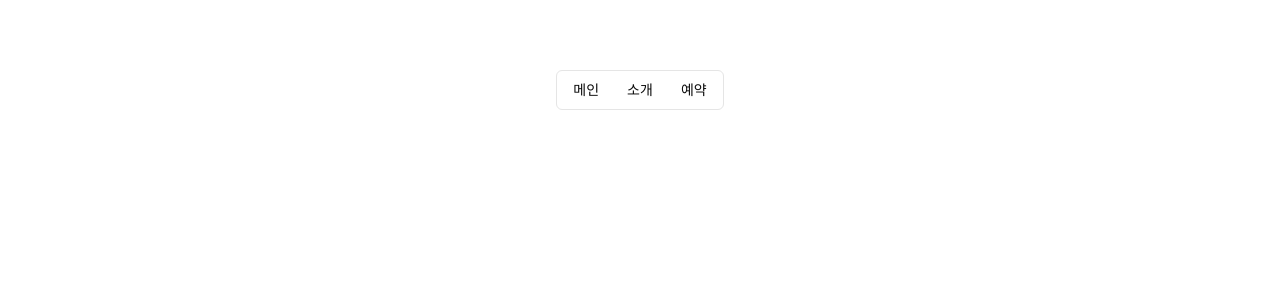
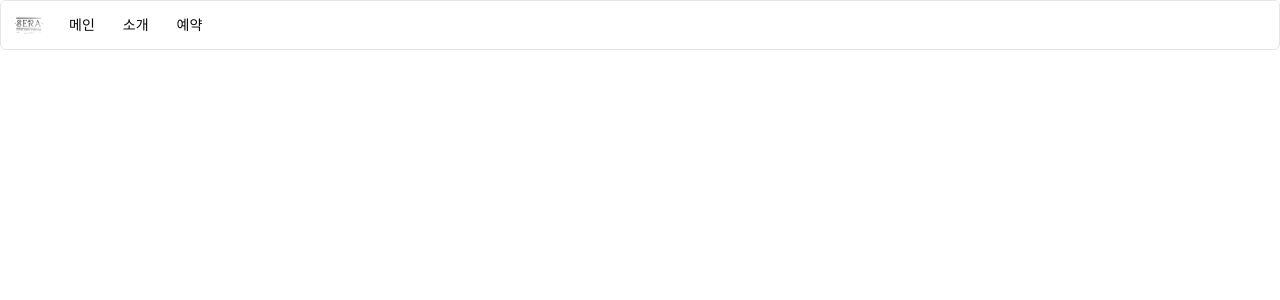
Before and after one commit to GanziMan/BodyBooker, a Next.js app: page / in a window 1280 px wide. Shown: the top 300 px of the page. Built offline with nearby package versions, Linux system fonts and the light colour scheme.

Commit message:
Fix: MenuBar 구조 변경

```diff
--- a/src/app/(main)/reservation/ReservationForm.tsx
+++ b/src/app/(main)/reservation/ReservationForm.tsx
@@ -1,7 +1,6 @@
 "use client";
 import { ko } from "date-fns/locale";
 import { Calendar } from "@/components/ui/calendar";
-import { Button } from "@/components/ui/button";
 import { useState } from "react";
 import { DialogComponent } from "@/components/Dialog";
 import {
--- a/src/app/globals.css
+++ b/src/app/globals.css
@@ -42,32 +42,6 @@ body {
     --chart-5: 27 87% 67%;
     --radius: 0.5rem;
   }
-  .dark {
-    --background: 0 0% 3.9%;
-    --foreground: 0 0% 98%;
-    --card: 0 0% 3.9%;
-    --card-foreground: 0 0% 98%;
-    --popover: 0 0% 3.9%;
-    --popover-foreground: 0 0% 98%;
-    --primary: 0 0% 98%;
-    --primary-foreground: 0 0% 9%;
-    --secondary: 0 0% 14.9%;
-    --secondary-foreground: 0 0% 98%;
-    --muted: 0 0% 14.9%;
-    --muted-foreground: 0 0% 63.9%;
-    --accent: 0 0% 14.9%;
-    --accent-foreground: 0 0% 98%;
-    --destructive: 0 62.8% 30.6%;
-    --destructive-foreground: 0 0% 98%;
-    --border: 0 0% 14.9%;
-    --input: 0 0% 14.9%;
-    --ring: 0 0% 83.1%;
-    --chart-1: 220 70% 50%;
-    --chart-2: 160 60% 45%;
-    --chart-3: 30 80% 55%;
-    --chart-4: 280 65% 60%;
-    --chart-5: 340 75% 55%;
-  }
 }
 
 @layer base {
--- a/src/app/layout.tsx
+++ b/src/app/layout.tsx
@@ -1,6 +1,7 @@
 import type { Metadata } from "next";
 import localFont from "next/font/local";
 import "./globals.css";
+import LayoutClient from "./layoutClient";
 
 const geistSans = localFont({
   src: "./fonts/GeistVF.woff",
@@ -28,6 +29,7 @@ export default function RootLayout({
       <body
         className={`${geistSans.variable} ${geistMono.variable} antialiased`}
       >
+        <LayoutClient />
         {children}
       </body>
     </html>
--- /dev/null
+++ b/src/app/layoutClient.tsx
@@ -0,0 +1,84 @@
+"use client";
+
+import {
+  Menubar,
+  MenubarContent,
+  MenubarItem,
+  MenubarMenu,
+  MenubarSeparator,
+  MenubarShortcut,
+  MenubarTrigger,
+} from "@/components/ui/menubar";
+import Image from "next/image";
+
+import { useRouter } from "next/navigation";
+
+interface MenuDataType {
+  menu: string;
+  url: string;
+  content: React.ReactNode;
+}
+
+const MENU_DATA: MenuDataType[] = [
+  {
+    menu: "메인",
+    url: "/",
+    content: <></>,
+  },
+  {
+    menu: "소개",
+    url: "/introuduce",
+    content: (
+      <MenubarContent>
+        <MenubarItem>
+          바디프로필 <MenubarShortcut>영상</MenubarShortcut>
+        </MenubarItem>
+
+        <MenubarSeparator />
+        <MenubarItem>
+          소개 <MenubarShortcut>글</MenubarShortcut>
+        </MenubarItem>
+      </MenubarContent>
+    ),
+  },
+  {
+    menu: "예약",
+    url: "/reservation",
+    content: (
+      <MenubarContent>
+        <MenubarItem>
+          실시간 예약 <MenubarShortcut>예약</MenubarShortcut>
+        </MenubarItem>
+
+        <MenubarSeparator />
+        <MenubarItem>예약 현황</MenubarItem>
+      </MenubarContent>
+    ),
+  },
+];
+
+export default function LayoutClient() {
+  const router = useRouter();
+
+  return (
+    <>
+      <Menubar className="w-full top-0 h-[50px] sticky">
+        <Image src={"/images/img-logo.jpeg"} alt="" width={48} height={48} />
+
+        {MENU_DATA.map((item) => {
+          return (
+            <MenubarMenu>
+              <MenubarTrigger
+                className="h-full"
+                onClick={() => router.push(`${item.url}`)}
+              >
+                {item.menu}
+              </MenubarTrigger>
+              {item.content}
+            </MenubarMenu>
+          );
+        })}
+      </Menubar>
+    </>
+  );
+}
--- a/src/app/page.tsx
+++ b/src/app/page.tsx
@@ -1,75 +1,7 @@
 "use client";
 
-import {
-  Menubar,
-  MenubarContent,
-  MenubarItem,
-  MenubarMenu,
-  MenubarSeparator,
-  MenubarShortcut,
-  MenubarTrigger,
-} from "@/components/ui/menubar";
-import { useRouter } from "next/navigation";
-
-interface MenuDataType {
-  menu: string;
-  url: string;
-  content: React.ReactNode;
-}
-
-const MENU_DATA: MenuDataType[] = [
-  {
-    menu: "메인",
-    url: "/",
-    content: <></>,
-  },
-  {
-    menu: "소개",
-    url: "/introuduce",
-    content: (
-      <MenubarContent>
-        <MenubarItem>
-          바디프로필 <MenubarShortcut>영상</MenubarShortcut>
-        </MenubarItem>
-
-        <MenubarSeparator />
-        <MenubarItem>
-          소개 <MenubarShortcut>글</MenubarShortcut>
-        </MenubarItem>
-      </MenubarContent>
-    ),
-  },
-  {
-    menu: "예약",
-    url: "/reservation",
-    content: (
-      <MenubarContent>
-        <MenubarItem>
-          실시간 예약 <MenubarShortcut>예약</MenubarShortcut>
-        </MenubarItem>
-
-        <MenubarSeparator />
-        <MenubarItem>예약 현황</MenubarItem>
-      </MenubarContent>
-    ),
-  },
-];
 export default function Home() {
-  const router = useRouter();
   return (
-    <div className="grid grid-rows-[20px_1fr_20px] items-center justify-items-center min-h-screen p-8 pb-20 gap-16 sm:p-20 font-[family-name:var(--font-geist-sans)]">
-      <Menubar>
-        {MENU_DATA.map((item) => {
-          return (
-            <MenubarMenu>
-              <MenubarTrigger onClick={() => router.push(`${item.url}`)}>
-                {item.menu}
-              </MenubarTrigger>
-              {item.content}
-            </MenubarMenu>
-          );
-        })}
-      </Menubar>
-    </div>
+    <div className="w-full grid grid-rows-[20px_1fr_20px] items-center justify-items-center min-h-screen gap-16 sm:p-20 font-[family-name:var(--font-geist-sans)]"></div>
   );
 }
```
